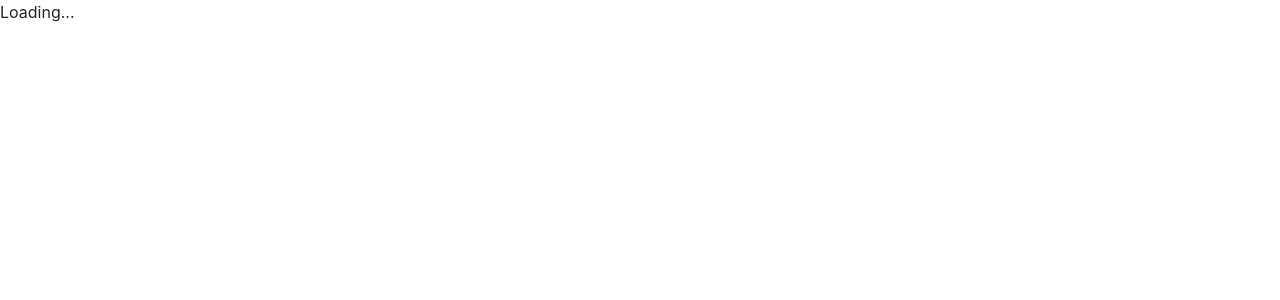
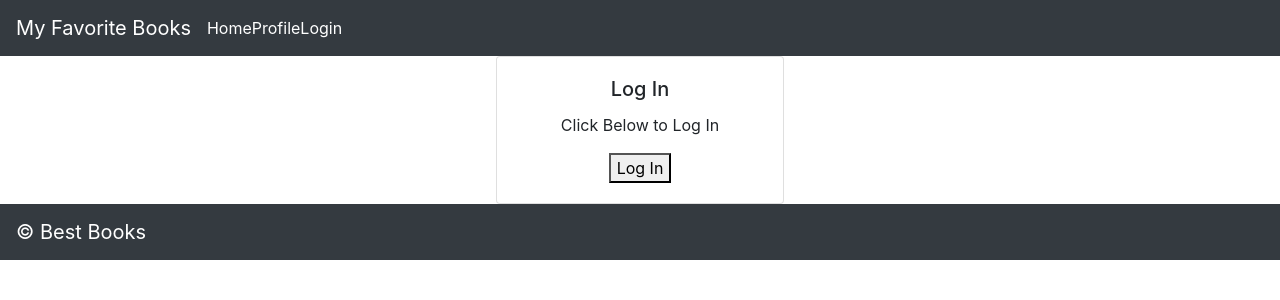
Before and after one commit to salehradwan/can-of-books-frontend, a React (Create React App) app: page /Login in a window 1280 px wide. Shown: the top 300 px of the page. Built offline with nearby package versions, Linux system fonts and the light colour scheme; no server answers.

Commit message:
Authentication with Auth0

```diff
--- /dev/null
+++ b/src/App.js
@@ -0,0 +1,53 @@
+import React from 'react';
+import Header from './Header';
+// import IsLoadingAndError from './IsLoadingAndError';
+import Footer from './Footer';
+import MyFavoriteBooks from './MyFavoriteBooks';
+import {
+  BrowserRouter as Router,
+  Switch,
+  Route
+} from "react-router-dom";
+import Login from './Login';
+import Logout from './components/Logout';
+import Profile from './Profile';
+import { withAuth0 } from '@auth0/auth0-react';
+
+
+class App extends React.Component {
+
+  render() {
+    console.log('app', this.props);
+    const {isAuthenticated} = this.props.auth0;
+    return(
+      <>
+        <Router>
+          {/* <IsLoadingAndError> */}
+            <Header />
+              <Switch>
+                <Route exact path="/">
+                  {/* TODO: if the user is logged in, render the `MyFavoriteBooks` component,
+                  if they are not, render the `Login` component */}
+                  { isAuthenticated ? <MyFavoriteBooks /> : <Login />}
+                </Route>
+                <Route  exact path="/profile">
+                  {/* TODO: add a route with a path of '/profile' that renders a `Profile` component */}
+                  <Profile />
+                </Route>
+                <Route exact path="/Login">
+                  <Login />
+                </Route>
+                <Route exact path="/Logout">
+                  <Logout />
+                </Route>
+
+              </Switch>
+            <Footer />
+          {/* </IsLoadingAndError> */}
+        </Router>
+      </>
+    )
+  }
+}
+
+export default withAuth0(App);
--- a/src/header.js
+++ b/src/Header.js
@@ -2,19 +2,29 @@ import React from 'react';
 import 'bootstrap/dist/css/bootstrap.min.css';
 import Navbar from 'react-bootstrap/Navbar';
 import { Link } from "react-router-dom";
-import './header.css';
+import './Header.css';
+import { withAuth0 } from '@auth0/auth0-react';
+// import Login from './Login';
+// import Logout from './Logout';
 
 class Header extends React.Component {
   render() {
+    const {isAuthenticated} = this.props.auth0;
     return(
       <Navbar collapseOnSelect expand="lg" bg="dark" variant="dark">
         <Navbar.Brand>My Favorite Books</Navbar.Brand>
           <Link to="/">Home</Link>
-          <Link to="/profile">Profile</Link>
+          <Link to="/Profile">Profile</Link>
           {/* TODO: if the user is logged in, render the `LogoutButton` - if the user is logged out, render the `LoginButton` */}
+          {
+            isAuthenticated ? <Link to="/Logout">Logout</Link> : <Link to="/Login">Login</Link>
+          }
+
+
+
       </Navbar>
     )
   }
 }
 
-export default Header;
+export default withAuth0(Header);
--- a/src/login.js
+++ b/src/Login.js
@@ -2,9 +2,13 @@ import React from 'react';
 import 'bootstrap/dist/css/bootstrap.min.css';
 import Card from 'react-bootstrap/Card';
 import './login.css';
+// import { useAuth0 } from "@auth0/auth0-react";
+import LoginButton from './components/LoginButton';
 
 class Login extends React.Component {
+
   render() {
+    // const { loginWithRedirect } = useAuth0;
     return(
       <Card style={{ width: '18rem' }}>
         <Card.Body>
@@ -13,6 +17,8 @@ class Login extends React.Component {
             Click Below to Log In
           </Card.Text>
           {/* TODO: add a `LoginButton` component here that will log the user in with Auth0 */}
+          {/* <button onClick={() => loginWithRedirect()}>Log In</button> */}
+          <LoginButton />
         </Card.Body>
       </Card>
     )
--- a/src/app.js
+++ /dev/null
@@ -1,34 +0,0 @@
-import React from 'react';
-import Header from './Header';
-import IsLoadingAndError from './IsLoadingAndError';
-import Footer from './Footer';
-import {
-  BrowserRouter as Router,
-  Switch,
-  Route
-} from "react-router-dom";
-
-class App extends React.Component {
-
-  render() {
-    console.log('app', this.props)
-    return(
-      <>
-        <Router>
-          <IsLoadingAndError>
-            <Header />
-              <Switch>
-                <Route exact path="/">
-                  {/* TODO: if the user is logged in, render the `MyFavoriteBooks` component, if they are not, render the `Login` component */}
-                </Route>
-                {/* TODO: add a route with a path of '/profile' that renders a `Profile` component */}
-              </Switch>
-            <Footer />
-          </IsLoadingAndError>
-        </Router>
-      </>
-    )
-  }
-}
-
-export default App;
--- /dev/null
+++ b/src/components/LoginButton.js
@@ -0,0 +1,12 @@
+import React from "react";
+import { useAuth0 } from "@auth0/auth0-react";
+
+const LoginButton = () => {
+    const { isAuthenticated, loginWithRedirect } = useAuth0();
+
+    return !isAuthenticated && (
+        <button onClick={() => loginWithRedirect()}>Log In</button>
+    );
+};
+
+export default LoginButton;
--- /dev/null
+++ b/src/components/Logout.js
@@ -0,0 +1,14 @@
+import React from "react";
+import { useAuth0 } from "@auth0/auth0-react";
+
+const LogoutButton = () => {
+    const { isAuthenticated, logout } = useAuth0();
+
+    return isAuthenticated && (
+        <button onClick={() => logout({ returnTo: window.location.origin })}>
+            Log Out
+        </button>
+    );
+};
+
+export default LogoutButton;
--- a/src/index.js
+++ b/src/index.js
@@ -1,11 +1,15 @@
-import React from 'react';
-import ReactDOM from 'react-dom';
-import App from './App';
+import React from "react";
+import ReactDOM from "react-dom";
+import App from "./App";
+import { Auth0Provider } from "@auth0/auth0-react";
 
-// TODO: wrap everything in Auth0
 ReactDOM.render(
-  <React.StrictMode>
+  <Auth0Provider
+    domain={process.env.REACT_APP_DOMAIN}
+    clientId={process.env.REACT_APP_CLIENT_ID}
+    redirectUri={window.location.origin}
+  >
     <App />
-  </React.StrictMode>,
-  document.getElementById('root')
+  </Auth0Provider>,
+  document.getElementById("root")
 );
```
Also changed, not shown: src/footer.js (deleted, +0 -15 lines), src/Header.css (renamed from src/header.css), src/MyFavoriteBooks.js (renamed from src/myFavoriteBooks.js), src/Profile.js (added), 2 other files (tests, documents, lock files or other folders).
